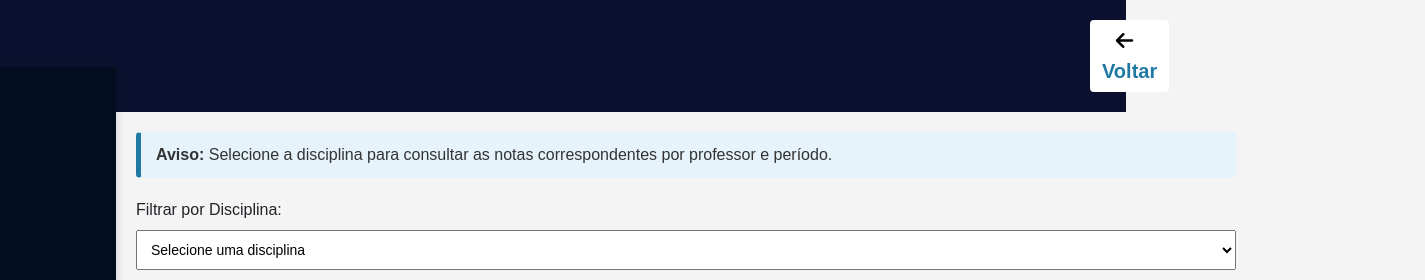
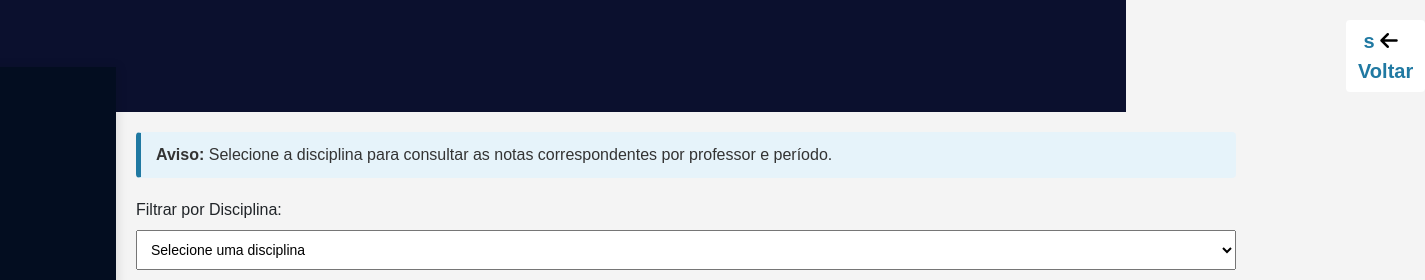
Before and after one commit to LeandroTakafaz/TaskSubmit, a website: page public/TeladeAula/Consulta-de-Nota.html in a window 1280 px wide. Shown: the top 280 px of the page, 1425 px wide, since content can reach past the window. Drawn offline with nearby package versions, Linux system fonts and the light colour scheme.

Commit message:
Botão estilizado

```diff
--- a/public/TeladeAula/Consulta-de-Nota.html
+++ b/public/TeladeAula/Consulta-de-Nota.html
@@ -15,7 +15,7 @@
 <div><img src="/public/imagens/logo_teste.png" alt="" class="img"></div>
     <div class="header" style="justify-content: space-between;">
 
-        <button onclick="voltarAoPortal()" style="background-color: #fff; color: #2079a2; padding: 6px 12px; border: none; border-radius: 4px; font-weight: bold; cursor: pointer; margin-left: 153vh;">
+        <button onclick="voltarAoPortal()" style="background-color: #fff; color: #2079a2; padding: 6px 12px; border: none; border-radius: 4px; font-weight: bold; cursor: pointer; margin-left: 185vh;">s
             <i class="fas fa-arrow-left"></i> Voltar
         </button>
     </div>
```
